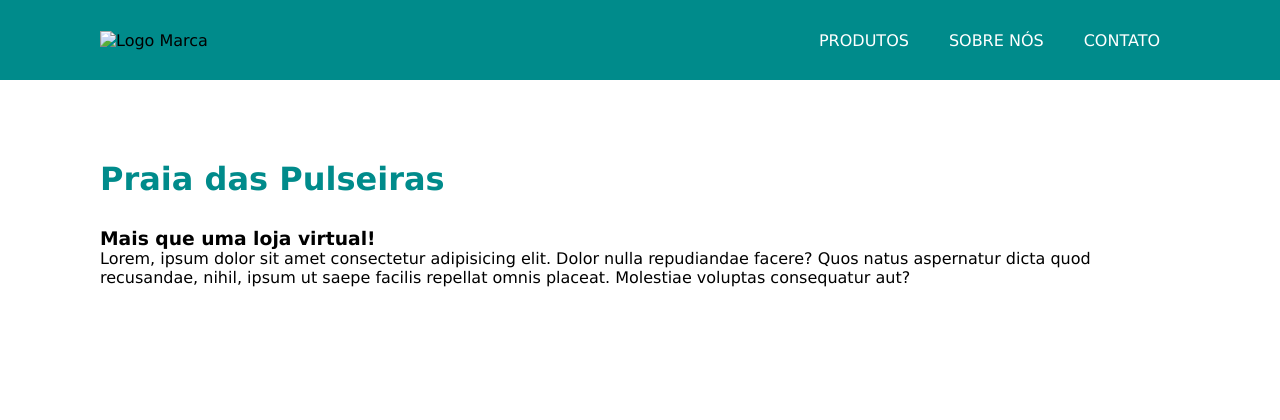
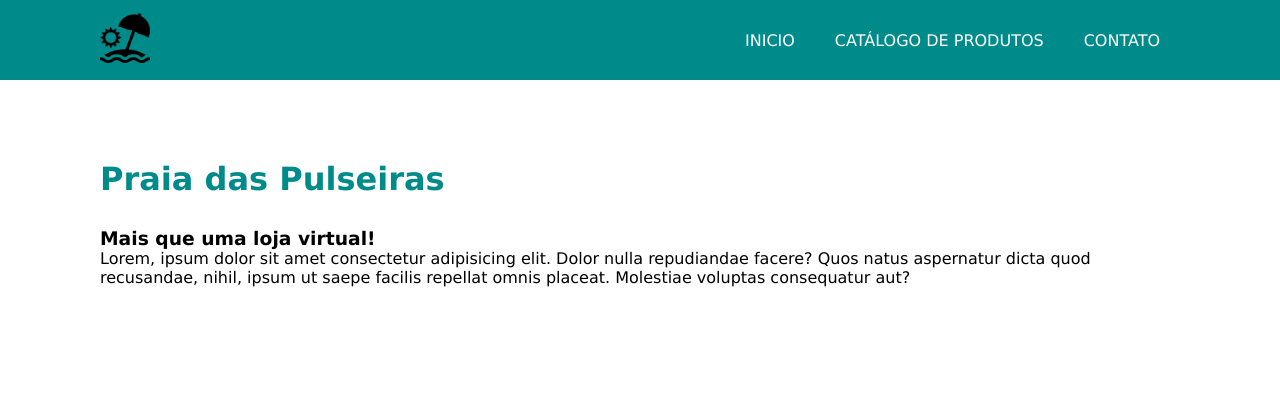
Before and after one commit to matthew13dev/Praia-das-Pulseiras---TCC, a PHP site: page / in a window 1280 px wide. Shown: the top 420 px of the page. Run offline with PHP 8.4, Linux system fonts and the light colour scheme.

Commit message:
change: pastas e add:icons

```diff
--- a/src/index.php
+++ b/src/index.php
@@ -8,15 +8,16 @@
     <title>Praia das Pulseiras</title>
 
     <link rel="stylesheet" href="style.css">
+
 </head>
 
 <header>
     <div class="container">
-        <img src="" alt="Logo Marca">
+        <a href=""><img src="images/logo.png" alt="Logo Marca" width="50px" height="50px"></a>
         <menu>
             <ul>
-                <li><a href="">Produtos</a></li>
-                <li><a href="">Sobre Nós</a></li>
+                <li><a href="">Inicio</a></li>
+                <li><a href="">Catálogo de Produtos</a></li>
                 <li><a href="">Contato</a></li>
             </ul>
         </menu>
```
Also changed, not shown: src/fav.ico (deleted), src/favicon.ico (added), src/images/logo.png (added).
